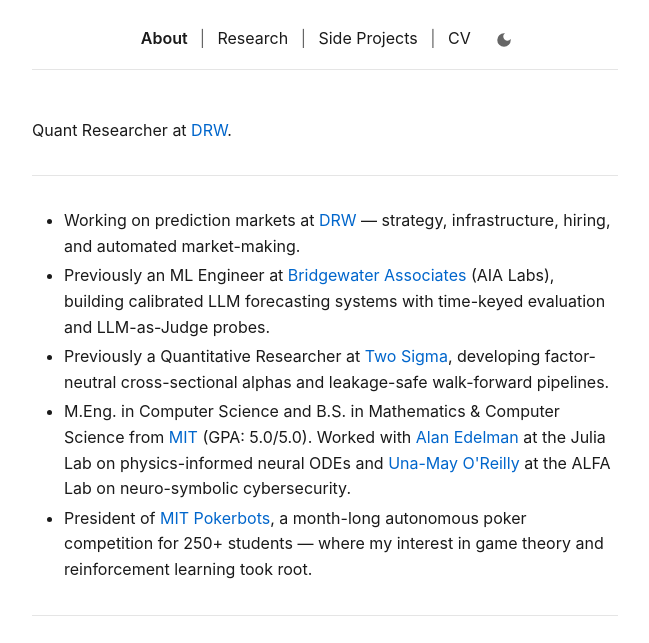
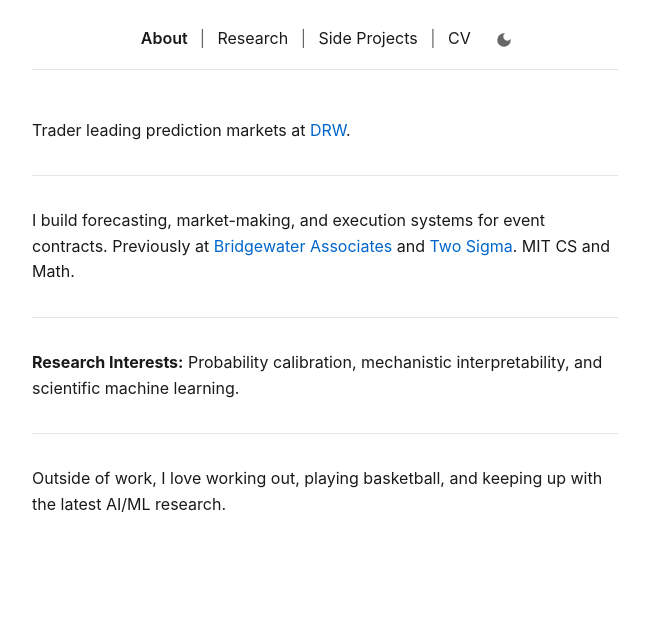
Before and after one commit to mmcmanus1/mmcmanus1.github.io, an Astro site: page / in a window 1280 px wide. Shown: the part 302-945 px from the top of the page, without its empty margins (315-964 px from the left). Built offline with nearby package versions, Linux system fonts and the light colour scheme; Astro itself is replaced by a stand-in of ours.

Commit message:
Update homepage and resume

```diff
--- a/src/layouts/BaseLayout.astro
+++ b/src/layouts/BaseLayout.astro
@@ -8,7 +8,7 @@ interface Props {
 
 const {
   title = "Matt McManus",
-  description = "Quantitative Researcher specializing in LLMs, reinforcement learning, and scientific machine learning."
+  description = "Trader leading prediction markets at DRW."
 } = Astro.props;
 
 const fullTitle = title === "Matt McManus" ? title : `${title} - Matt McManus`;
--- a/src/pages/index.astro
+++ b/src/pages/index.astro
@@ -2,35 +2,23 @@
 import PageLayout from '../layouts/PageLayout.astro';
 ---
 
-<PageLayout>
+<PageLayout description="Trader leading prediction markets at DRW.">
   <p>
-    Quant Researcher at <a href="https://drw.com/">DRW</a>.
+    Trader leading prediction markets at <a href="https://drw.com/">DRW</a>.
   </p>
 
   <hr />
 
-  <ul>
-    <li>
-      Working on prediction markets at <a href="https://drw.com/">DRW</a> — strategy, infrastructure, hiring, and automated market-making.
-    </li>
-    <li>
-      Previously an ML Engineer at <a href="https://www.bridgewater.com/">Bridgewater Associates</a> (AIA Labs), building calibrated LLM forecasting systems with time-keyed evaluation and LLM-as-Judge probes.
-    </li>
-    <li>
-      Previously a Quantitative Researcher at <a href="https://www.twosigma.com/">Two Sigma</a>, developing factor-neutral cross-sectional alphas and leakage-safe walk-forward pipelines.
-    </li>
-    <li>
-      M.Eng. in Computer Science and B.S. in Mathematics & Computer Science from <a href="https://www.eecs.mit.edu/">MIT</a> (GPA: 5.0/5.0). Worked with <a href="https://math.mit.edu/~edelman/">Alan Edelman</a> at the Julia Lab on physics-informed neural ODEs and <a href="https://alfagroup.csail.mit.edu/unamay">Una-May O'Reilly</a> at the ALFA Lab on neuro-symbolic cybersecurity.
-    </li>
-    <li>
-      President of <a href="https://pokerbots.org">MIT Pokerbots</a>, a month-long autonomous poker competition for 250+ students — where my interest in game theory and reinforcement learning took root.
-    </li>
-  </ul>
+  <p>
+    I build forecasting, market-making, and execution systems for event contracts.
+    Previously at <a href="https://www.bridgewater.com/">Bridgewater Associates</a>
+    and <a href="https://www.twosigma.com/">Two Sigma</a>. MIT CS and Math.
+  </p>
 
   <hr />
 
   <p>
-    <strong>Research Interests:</strong> Probability calibration, mechanistic interpretability, scientific machine learning, leakage-safe evaluation.
+    <strong>Research Interests:</strong> Probability calibration, mechanistic interpretability, and scientific machine learning.
   </p>
 
   <hr />
```
Also changed, not shown: 1 other file.
